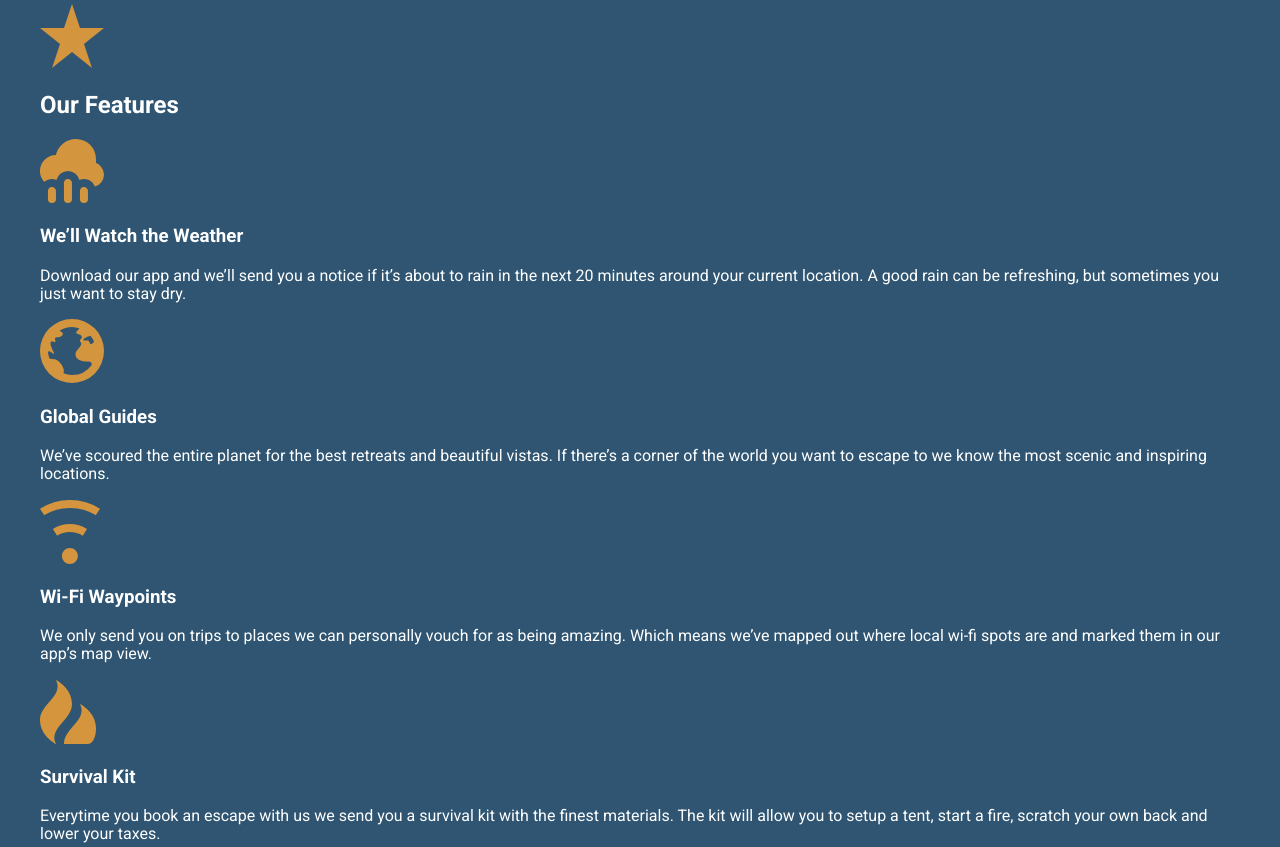
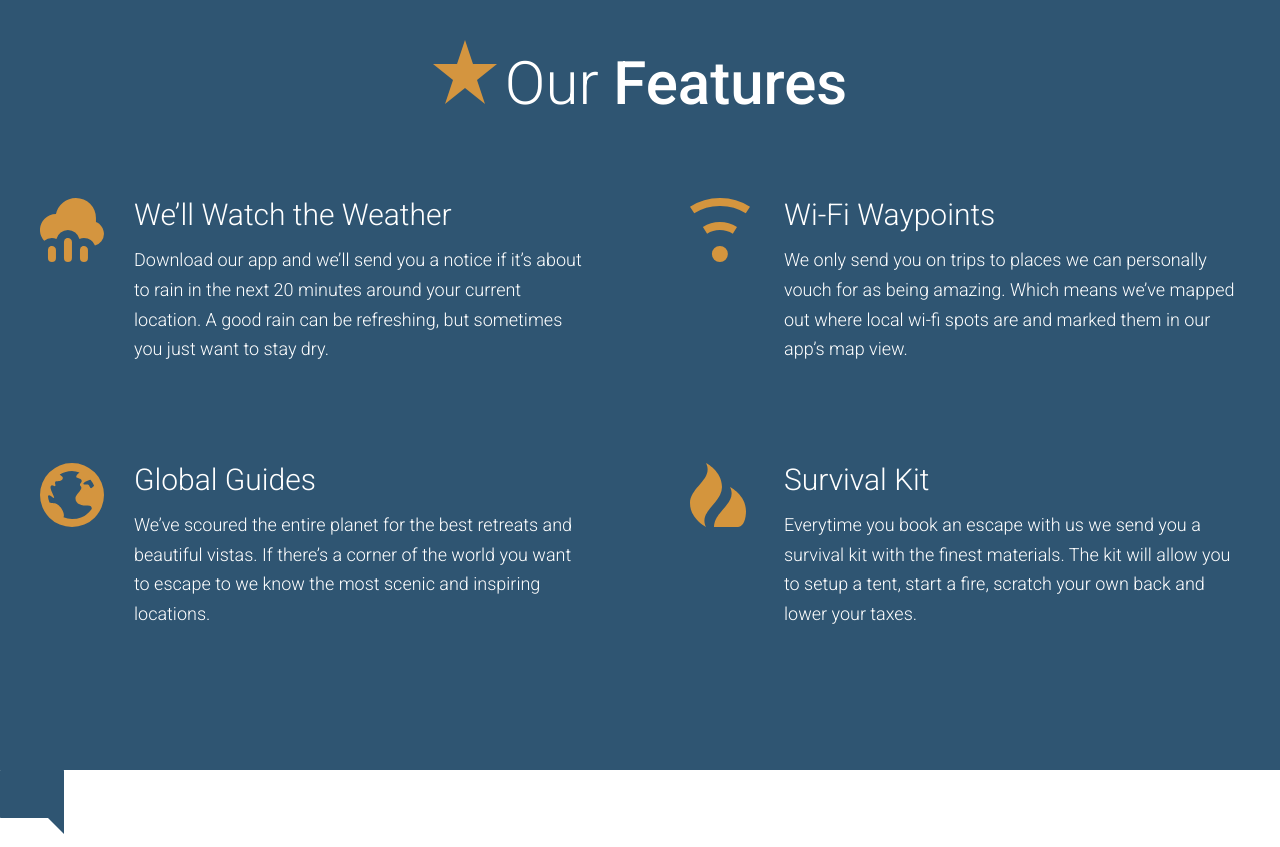
Before and after one commit to FalcataES/travel-site, a website: page app/index.html in a window 1280 px wide. Shown: the part 2281-3128 px from the top of the page. Drawn offline with Linux system fonts and the light colour scheme.

Commit message:
Completed the our features section

```diff
--- /dev/null
+++ b/app/assets/styles/modules/_feature-item.css
@@ -0,0 +1,33 @@
+.feature-item {
+  position: relative;
+  padding-bottom: 2.5rem;
+
+  @mixin atSmall {
+    padding-left: 94px;
+  }
+
+  &__icon {
+      display: block;
+      margin: 0 auto;
+
+    @mixin atSmall {
+      position: absolute;
+      left: 0;
+    }
+  }
+
+  &__title {
+    font-size: 1.6rem;
+    font-weight: 300;
+    margin-top: .7em;
+    margin-bottom: .8rem;
+    text-align: center;
+
+    @mixin atSmall {
+      text-align: left;
+      margin-top: 1em;
+      font-size: 1.875rem;
+    }
+  }
+
+}
--- a/app/assets/styles/modules/_generic-content-container.css
+++ b/app/assets/styles/modules/_generic-content-container.css
@@ -1,8 +1,9 @@
 .generic-content-container {
 
   p {
+    font-weight: 300;
     line-height: 1.65;
-    margin: 1.8rem 0;
+    margin: 0 0 1.8rem 0;
 
     @mixin atSmall {
       font-size: 1.125rem;
--- a/app/assets/styles/modules/_row.css
+++ b/app/assets/styles/modules/_row.css
@@ -6,8 +6,16 @@
     margin-right: -65px;
   }
 
+  &--gutters-large {
+    margin-right: -100px;
+  }
+
   &--gutters > div {
     padding-right: 65px;
+  }
+
+  &--gutters-large > div {
+    padding-right: 100px;
   }
 
   &__b-margin-until-medium {
@@ -19,6 +27,7 @@
   }
 
   @mixin atMedium {
+
     &__medium-4 {
       float: left;
       width: 33.33%;
@@ -26,6 +35,11 @@
 
     &__medium-4--larger {
       width: 37%;
+    }
+
+    &__medium-6 {
+      float: left;
+      width: 50%;
     }
 
     &__medium-8 {
--- /dev/null
+++ b/app/assets/styles/modules/_section-title.css
@@ -0,0 +1,27 @@
+.section-title {
+  font-size: 2.55rem;
+  font-weight: 300;
+  text-align: center;
+
+  @mixin atSmall {
+    font-size: 3.75rem;
+  }
+
+  strong {
+    font-weight: 500;
+  }
+
+  &__icon {
+    display: block;
+    margin-left: auto;
+    margin-right: auto;
+    margin-bottom: .6rem;
+
+    @mixin atSmall {
+      margin-right: .5rem;
+      margin-left: 0;
+      margin-bottom: 0;
+      display: inline-block;
+    }
+  }
+}
--- a/app/assets/styles/styles.css
+++ b/app/assets/styles/styles.css
@@ -9,3 +9,5 @@
 @import "modules/_headline";
 @import "modules/_row";
 @import "modules/_generic-content-container";
+@import "modules/_section-title";
+@import "modules/_feature-item";
--- a/app/index.html
+++ b/app/index.html
@@ -71,24 +71,40 @@
 
   <div id="features" class="page-section page-section--blue">
     <div class="wrapper">
-      <img src="assets/images/icons/star.svg">
-      <h2>Our Features</h2>
 
-      <img src="assets/images/icons/rain.svg">
-      <h3>We&rsquo;ll Watch the Weather</h3>
-      <p>Download our app and we&rsquo;ll send you a notice if it&rsquo;s about to rain in the next 20 minutes around your current location. A good rain can be refreshing, but sometimes you just want to stay dry.</p>
+      <h2 class="section-title"><img class="section-title__icon" src="assets/images/icons/star.svg">Our <strong>Features</strong></h2>
 
-      <img src="assets/images/icons/globe.svg">
-      <h3>Global Guides</h3>
-      <p>We&rsquo;ve scoured the entire planet for the best retreats and beautiful vistas. If there&rsquo;s a corner of the world you want to escape to we know the most scenic and inspiring locations.</p>
+      <div class="row row--gutters-large generic-content-container">
+        <div class="row__medium-6">
 
-      <img src="assets/images/icons/wifi.svg">
-      <h3>Wi-Fi Waypoints</h3>
-      <p>We only send you on trips to places we can personally vouch for as being amazing. Which means we&rsquo;ve mapped out where local wi-fi spots are and marked them in our app&rsquo;s map view.</p>
+          <div class="feature-item">
+            <img class="feature-item__icon" src="assets/images/icons/rain.svg">
+            <h3 class="feature-item__title">We&rsquo;ll Watch the Weather</h3>
+            <p>Download our app and we&rsquo;ll send you a notice if it&rsquo;s about to rain in the next 20 minutes around your current location. A good rain can be refreshing, but sometimes you just want to stay dry.</p>
+          </div>
 
-      <img src="assets/images/icons/fire.svg">
-      <h3>Survival Kit</h3>
-      <p>Everytime you book an escape with us we send you a survival kit with the finest materials. The kit will allow you to setup a tent, start a fire, scratch your own back and lower your taxes.</p>
+          <div class="feature-item">
+            <img class="feature-item__icon" src="assets/images/icons/globe.svg">
+            <h3 class="feature-item__title">Global Guides</h3>
+            <p>We&rsquo;ve scoured the entire planet for the best retreats and beautiful vistas. If there&rsquo;s a corner of the world you want to escape to we know the most scenic and inspiring locations.</p>
+            </div>
+        </div>
+
+        <div class="row__medium-6">
+          <div class="feature-item">
+            <img class="feature-item__icon" src="assets/images/icons/wifi.svg">
+            <h3 class="feature-item__title">Wi-Fi Waypoints</h3>
+            <p>We only send you on trips to places we can personally vouch for as being amazing. Which means we&rsquo;ve mapped out where local wi-fi spots are and marked them in our app&rsquo;s map view.</p>
+          </div>
+
+          <div class="feature-item">
+            <img class="feature-item__icon" src="assets/images/icons/fire.svg">
+            <h3 class="feature-item__title">Survival Kit</h3>
+            <p>Everytime you book an escape with us we send you a survival kit with the finest materials. The kit will allow you to setup a tent, start a fire, scratch your own back and lower your taxes.</p>
+          </div>
+
+        </div>
+      </div>
     </div>
   </div>
 
--- a/app/temp/styles/styles.css
+++ b/app/temp/styles/styles.css
@@ -671,8 +671,16 @@ a {
     margin-right: -65px;
   }
 
+.row--gutters-large {
+    margin-right: -100px;
+  }
+
 .row--gutters > div {
     padding-right: 65px;
+  }
+
+.row--gutters-large > div {
+    padding-right: 100px;
   }
 
 .row__b-margin-until-medium {
@@ -684,6 +692,7 @@ a {
   }
 
 @media(min-width: 800px) {
+
     .row__medium-4 {
       float: left;
       width: 33.33%;
@@ -691,6 +700,11 @@ a {
 
     .row__medium-4--larger {
       width: 37%;
+    }
+
+    .row__medium-6 {
+      float: left;
+      width: 50%;
     }
 
     .row__medium-8 {
@@ -704,8 +718,9 @@ a {
   }
 
 .generic-content-container p {
+    font-weight: 300;
     line-height: 1.65;
-    margin: 1.8rem 0;
+    margin: 0 0 1.8rem 0;
   }
 
 @media(min-width: 530px) {
@@ -718,3 +733,81 @@ a {
 .generic-content-container p a {
     font-weight: 700;
   }
+
+.section-title {
+  font-size: 2.55rem;
+  font-weight: 300;
+  text-align: center;
+}
+
+@media(min-width: 530px) {
+
+.section-title {
+    font-size: 3.75rem
+}
+  }
+
+.section-title strong {
+    font-weight: 500;
+  }
+
+.section-title__icon {
+    display: block;
+    margin-left: auto;
+    margin-right: auto;
+    margin-bottom: .6rem;
+  }
+
+@media(min-width: 530px) {
+
+.section-title__icon {
+      margin-right: .5rem;
+      margin-left: 0;
+      margin-bottom: 0;
+      display: inline-block
+  }
+  }
+
+.feature-item {
+  position: relative;
+  padding-bottom: 2.5rem;
+
+}
+
+@media(min-width: 530px) {
+
+.feature-item {
+    padding-left: 94px
+
+}
+  }
+
+.feature-item__icon {
+      display: block;
+      margin: 0 auto;
+  }
+
+@media(min-width: 530px) {
+
+.feature-item__icon {
+      position: absolute;
+      left: 0
+  }
+  }
+
+.feature-item__title {
+    font-size: 1.6rem;
+    font-weight: 300;
+    margin-top: .7em;
+    margin-bottom: .8rem;
+    text-align: center;
+  }
+
+@media(min-width: 530px) {
+
+.feature-item__title {
+      text-align: left;
+      margin-top: 1em;
+      font-size: 1.875rem
+  }
+  }
```
